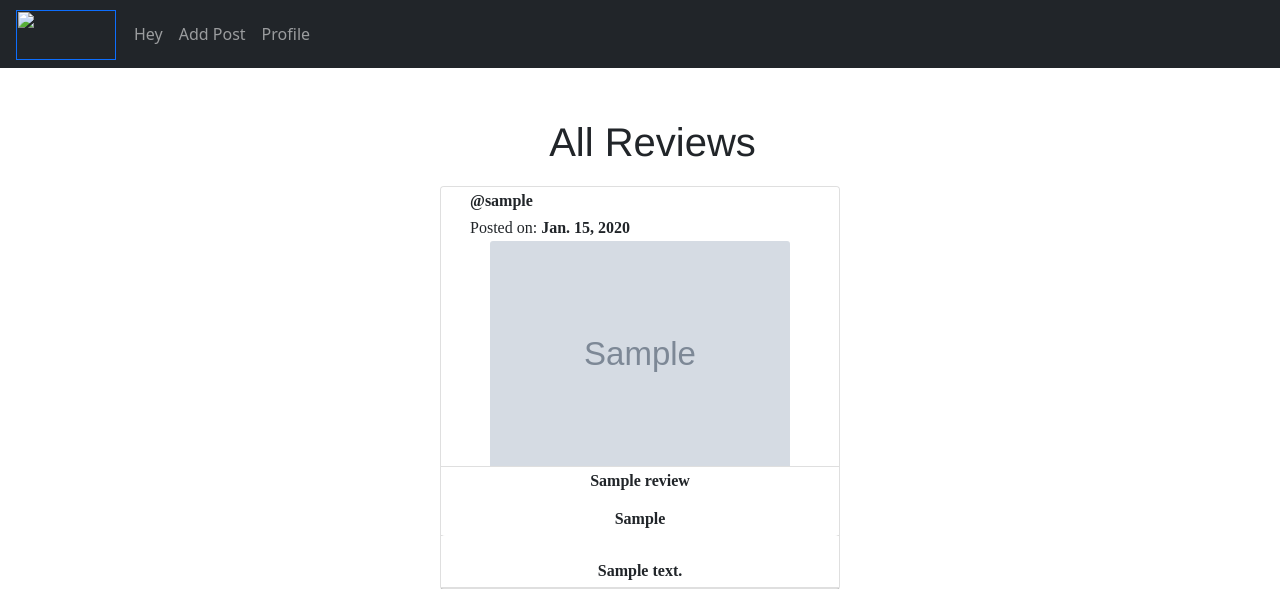
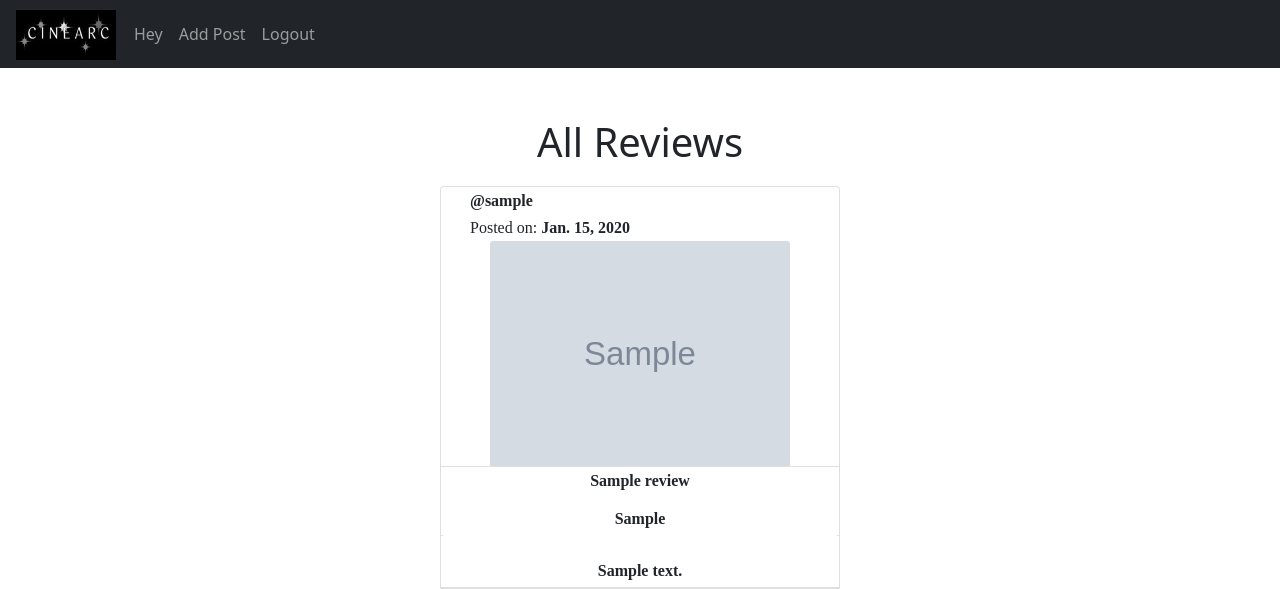
Before and after one commit to AshwinBalajiPL/Movie_Review_App, a Django app: page /Home in a window 1280 px wide. Shown: the top 589 px of the page. Run offline with Django 3.2, Linux system fonts and the light colour scheme; tables that the repository leaves empty hold one stand-in row (values such as "Sample post"); grey boxes marked "Sample" are stand-in pictures; some libraries are stand-ins or nearby versions; some web fonts are replaced.

Commit message:
frontend

```diff
--- a/MovieReview/models.py
+++ b/MovieReview/models.py
@@ -12,7 +12,7 @@ class Movie_Review(models.Model):
     poster = models.ImageField()
 
     class Meta:
-        ordering=['-posted_on']
+        ordering=['posted_on']
 
     def __str__(self):
         return self.title
--- a/MovieReview/templates/base.html
+++ b/MovieReview/templates/base.html
@@ -81,8 +81,8 @@
 </head>
 <body>
     <nav class="navbar navbar-expand-lg navbar-dark bg-dark" style="margin: 0 0 50px 0;">
-
-        <a href=""><img src="" style="width: 100px;height: 50px;margin-top: 2px;margin-right: 10px;"></a>
+      {% load static %}
+        <a href=""><img src="{% static 'cinearclogo.png' %}" style="width: 100px;height: 50px;margin-top: 2px;margin-right: 10px;"></a>
         <div class="collapse navbar-collapse" id="navbarNavAltMarkup">
           <div class="navbar-nav">
 
@@ -90,11 +90,10 @@
 
               <a class="nav-item nav-link" href="" id="link">Hey {{user.username}}<i></i></a>
               <a class="nav-item nav-link" href="" id="link">Add Post</a>
-              <a class="nav-item nav-link" href="" id="link">Profile</a>
-              <!-- <a class="nav-item nav-link" href="" id="link">Logout</a> -->
-
+              <a class="nav-item nav-link" href="" id="link">Logout</a>
 
                <!-- <a class="nav-item nav-link" href="" id="link">Register</a> -->
+               <!-- <a class="nav-item nav-link" href="" id="link">Log In</a> -->
 
 
           </div>
--- a/MovieReview/templates/home.html
+++ b/MovieReview/templates/home.html
@@ -4,7 +4,7 @@
 {% endblock title %}
     {% block content %}
 
-<h1 style="text-align: center;margin-bottom: 20px;font-family: 'Franklin Gothic Medium', 'Arial Narrow', Arial, sans-serif;margin-left: 25px;">All Reviews</h1>
+<h1 style="text-align: center;margin: 20px 0;">All Reviews</h1>
 {% for post in object_list %}
 
 <div class="container">
--- a/mvrv/settings.py
+++ b/mvrv/settings.py
@@ -126,7 +126,7 @@ USE_TZ = True
 # https://docs.djangoproject.com/en/3.2/howto/static-files/
 
 STATIC_URL = '/static/'
-STATIC_ROOT = os.path.join(BASE_DIR,'staticfiles')
+STATIC_ROOT = os.path.join(BASE_DIR,'static/')
 
 # Default primary key field type
 # https://docs.djangoproject.com/en/3.2/ref/settings/#default-auto-field
```
Also changed, not shown: MovieReview/static/cinearclogo.PNG (added).
